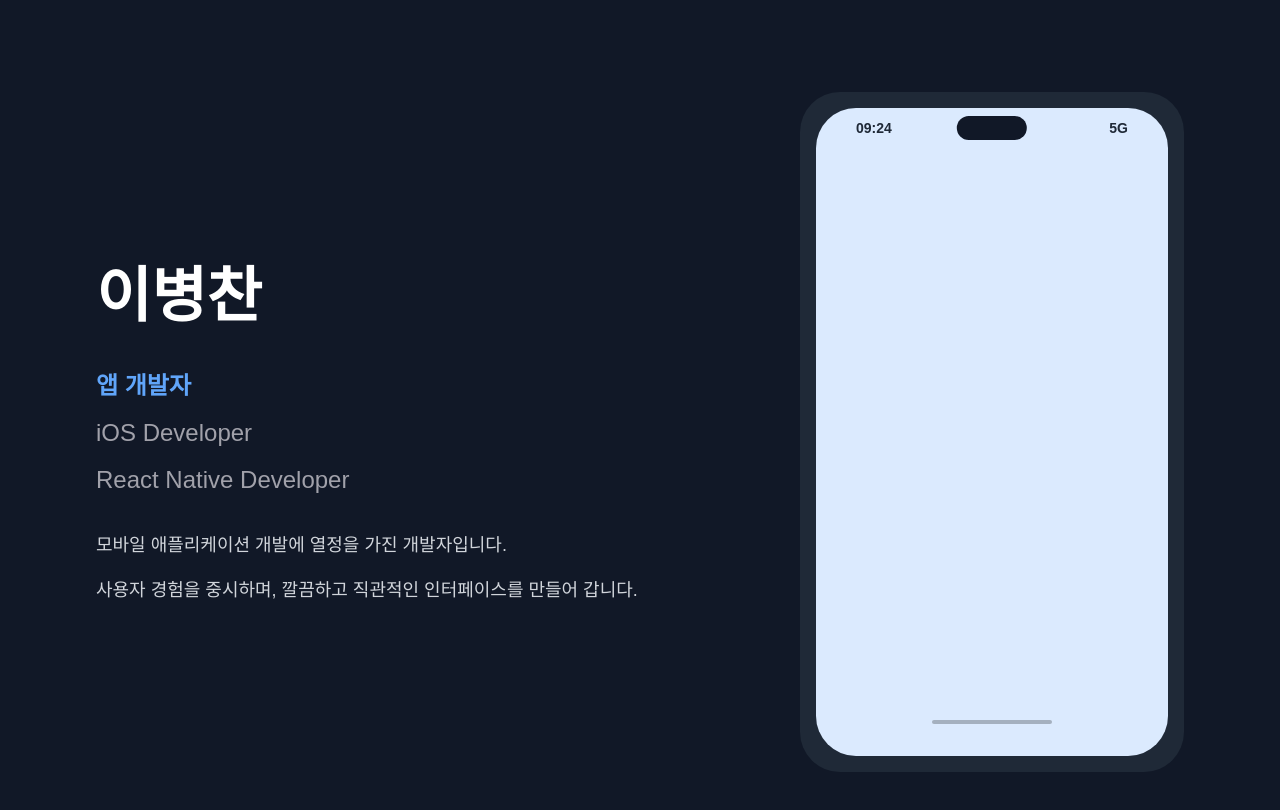
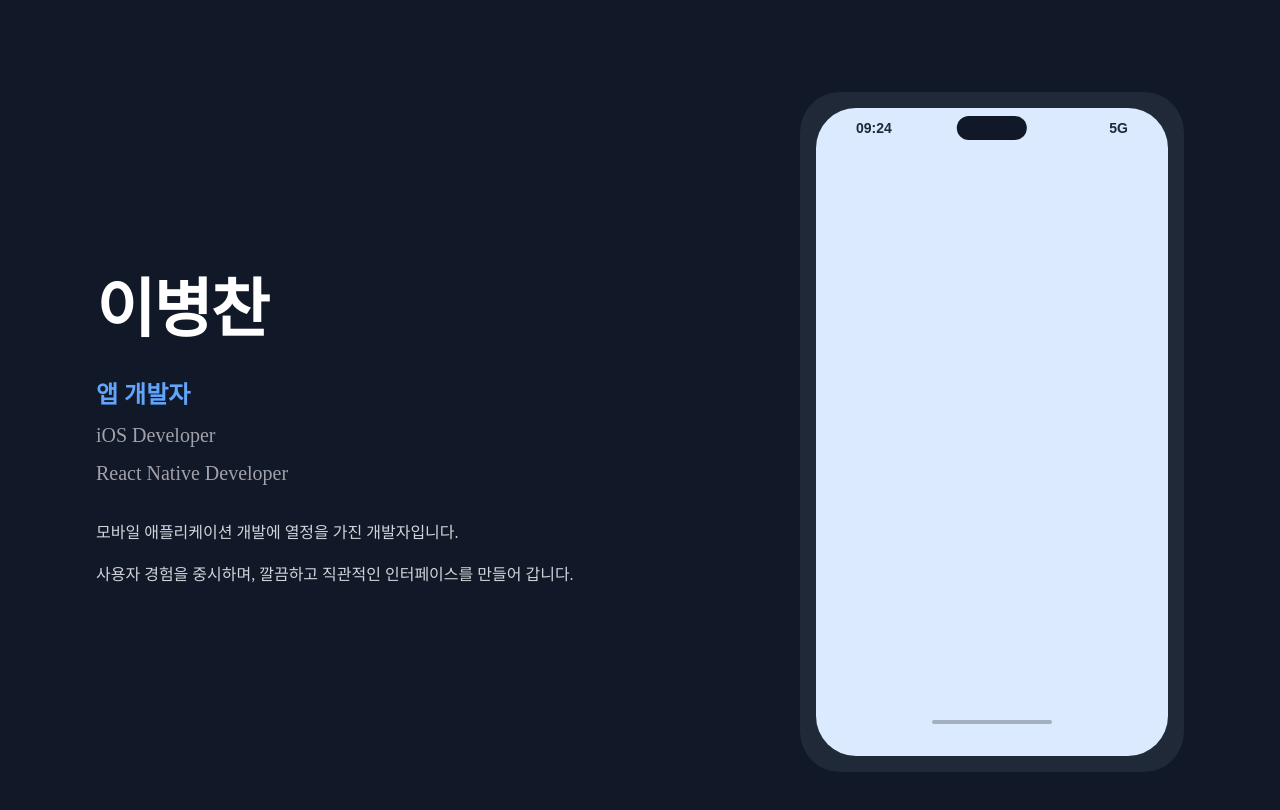
Before and after one commit to mark77234/mark77234.github.io, a React (Vite) app: page / in a window 1280 px wide. Shown: the top 810 px of the page. Built offline with nearby package versions, Linux system fonts and the light colour scheme.

Commit message:
feat: text 공용 컴포넌트 추가

```diff
--- a/src/components/home/Profile.tsx
+++ b/src/components/home/Profile.tsx
@@ -1,3 +1,5 @@
+import { Text } from "../ui/text";
+
 interface ProfileProps {
   name: string;
   titles: readonly string[];
@@ -8,33 +10,37 @@ export default function Profile({ name, titles, descriptions }: ProfileProps) {
   return (
     <section className="flex-1 max-w-2xl text-white max-lg:text-center">
       <div className="text-left max-lg:text-center">
-        <h1 className="text-6xl font-bold text-white mb-8 leading-tight max-lg:text-5xl max-md:text-4xl">
+        <Text
+          type="display"
+          className="mb-8 leading-tight max-lg:text-5xl max-md:text-4xl"
+        >
           {name}
-        </h1>
+        </Text>
 
         <div className="mb-8">
           {titles.map((title, index) => (
-            <h2
+            <Text
               key={title}
-              className={`text-2xl mb-2 leading-relaxed max-lg:text-xl max-md:text-lg ${
-                index === 0
-                  ? "font-semibold text-blue-400"
-                  : "font-normal text-subtext"
+              type={index === 0 ? "title" : "subtitle1"}
+              className={`mb-2 leading-relaxed max-lg:text-xl max-md:text-lg ${
+                index === 0 ? "" : "text-subtext"
               }`}
+              as="h2"
             >
               {title}
-            </h2>
+            </Text>
           ))}
         </div>
 
         <div className="mt-8 space-y-4">
           {descriptions.map((description, index) => (
-            <p
+            <Text
               key={index}
-              className="text-lg text-gray-300 leading-relaxed max-md:text-base"
+              type="body1"
+              className="text-lg leading-relaxed max-md:text-base"
             >
               {description}
-            </p>
+            </Text>
           ))}
         </div>
       </div>
--- /dev/null
+++ b/src/components/ui/TextExample.tsx
@@ -0,0 +1,52 @@
+import { Text } from "./text";
+
+// Text 컴포넌트 사용 예시
+export default function TextExample() {
+  return (
+    <div className="p-8 space-y-6 bg-gray-900">
+      {/* Display 타입 */}
+      <Text type="display">Display Text</Text>
+
+      {/* 헤딩 타입들 */}
+      <Text type="h1">Heading 1</Text>
+      <Text type="h2">Heading 2</Text>
+      <Text type="h3">Heading 3</Text>
+      <Text type="h4">Heading 4</Text>
+
+      {/* 제목 및 부제목 */}
+      <Text type="title">Title Text</Text>
+      <Text type="subtitle1">Subtitle 1</Text>
+      <Text type="subtitle2">Subtitle 2</Text>
+
+      {/* 본문 텍스트 */}
+      <Text type="body1">
+        Body 1 텍스트입니다. 일반적인 본문에 사용되는 스타일입니다.
+      </Text>
+      <Text type="body2">
+        Body 2 텍스트입니다. 좀 더 작은 본문에 사용됩니다.
+      </Text>
+
+      {/* 강조 텍스트 */}
+      <Text type="accent">Accent Text</Text>
+
+      {/* 작은 텍스트들 */}
+      <Text type="caption">Caption text</Text>
+      <Text type="small">Small text</Text>
+
+      {/* 커스텀 스타일 예시 */}
+      <Text
+        type="body1"
+        fontWeight="bold"
+        color="#ff6b6b"
+        className="border-l-4 border-red-500 pl-4"
+      >
+        커스텀 스타일이 적용된 텍스트
+      </Text>
+
+      {/* as prop 사용 예시 */}
+      <Text type="h2" as="span">
+        h2 스타일이지만 span 태그로 렌더링
+      </Text>
+    </div>
+  );
+}
--- a/src/components/ui/text.tsx
+++ b/src/components/ui/text.tsx
@@ -2,13 +2,30 @@ import React from "react";
 
 type FontWeight = "regular" | "medium" | "bold";
 
+type TextType =
+  | "h1"
+  | "h2"
+  | "h3"
+  | "h4"
+  | "subtitle1"
+  | "subtitle2"
+  | "body1"
+  | "body2"
+  | "caption"
+  | "small"
+  | "display"
+  | "title"
+  | "accent";
+
 interface TextProps {
   children: React.ReactNode;
+  type?: TextType;
   fontWeight?: FontWeight;
   fontSize?: string | number;
   color?: string;
   style?: React.CSSProperties;
   className?: string;
+  as?: React.ElementType;
 }
 
 const fontMap: Record<FontWeight, string> = {
@@ -17,27 +34,147 @@ const fontMap: Record<FontWeight, string> = {
   bold: "Pretendard-Bold",
 };
 
+const typeStyles: Record<
+  TextType,
+  {
+    fontSize: string;
+    fontWeight: FontWeight;
+    lineHeight: string;
+    element: React.ElementType;
+    className?: string;
+  }
+> = {
+  display: {
+    fontSize: "4rem",
+    fontWeight: "bold",
+    lineHeight: "1.1",
+    element: "h1",
+    className: "text-white tracking-tight",
+  },
+  h1: {
+    fontSize: "3rem",
+    fontWeight: "bold",
+    lineHeight: "1.2",
+    element: "h1",
+    className: "text-white",
+  },
+  h2: {
+    fontSize: "2.25rem",
+    fontWeight: "bold",
+    lineHeight: "1.3",
+    element: "h2",
+    className: "text-white",
+  },
+  h3: {
+    fontSize: "1.875rem",
+    fontWeight: "medium",
+    lineHeight: "1.4",
+    element: "h3",
+    className: "text-white",
+  },
+  h4: {
+    fontSize: "1.5rem",
+    fontWeight: "medium",
+    lineHeight: "1.4",
+    element: "h4",
+    className: "text-white",
+  },
+  title: {
+    fontSize: "1.5rem",
+    fontWeight: "bold",
+    lineHeight: "1.4",
+    element: "h2",
+    className: "text-blue-400",
+  },
+  subtitle1: {
+    fontSize: "1.25rem",
+    fontWeight: "medium",
+    lineHeight: "1.5",
+    element: "h3",
+    className: "text-gray-200",
+  },
+  subtitle2: {
+    fontSize: "1.125rem",
+    fontWeight: "medium",
+    lineHeight: "1.5",
+    element: "h4",
+    className: "text-gray-300",
+  },
+  body1: {
+    fontSize: "1rem",
+    fontWeight: "regular",
+    lineHeight: "1.6",
+    element: "p",
+    className: "text-gray-300",
+  },
+  body2: {
+    fontSize: "0.875rem",
+    fontWeight: "regular",
+    lineHeight: "1.6",
+    element: "p",
+    className: "text-gray-400",
+  },
+  caption: {
+    fontSize: "0.75rem",
+    fontWeight: "regular",
+    lineHeight: "1.5",
+    element: "span",
+    className: "text-gray-500",
+  },
+  small: {
+    fontSize: "0.625rem",
+    fontWeight: "regular",
+    lineHeight: "1.4",
+    element: "span",
+    className: "text-gray-500",
+  },
+  accent: {
+    fontSize: "1.125rem",
+    fontWeight: "medium",
+    lineHeight: "1.5",
+    element: "span",
+    className: "text-blue-400",
+  },
+};
+
 export const Text: React.FC<TextProps> = ({
   children,
-  fontWeight = "regular",
-  fontSize = "1rem",
-  color = "inherit",
+  type,
+  fontWeight,
+  fontSize,
+  color,
   style,
   className,
+  as,
 }) => {
+  const typeConfig = type ? typeStyles[type] : null;
+
+  const Element = as || typeConfig?.element || "span";
+
+  const finalFontWeight = fontWeight || typeConfig?.fontWeight || "regular";
+  const finalFontSize = fontSize || typeConfig?.fontSize || "1rem";
+  const finalClassName = `${typeConfig?.className || ""} ${
+    className || ""
+  }`.trim();
+
   return (
-    <span
-      className={className}
+    <Element
+      className={finalClassName}
       style={{
-        fontFamily: fontMap[fontWeight],
+        fontFamily: fontMap[finalFontWeight],
         fontWeight:
-          fontWeight === "bold" ? 700 : fontWeight === "medium" ? 500 : 400,
-        fontSize,
+          finalFontWeight === "bold"
+            ? 700
+            : finalFontWeight === "medium"
+            ? 500
+            : 400,
+        fontSize: finalFontSize,
+        lineHeight: typeConfig?.lineHeight || "1.5",
         color,
         ...style,
       }}
     >
       {children}
-    </span>
+    </Element>
   );
 };
```
